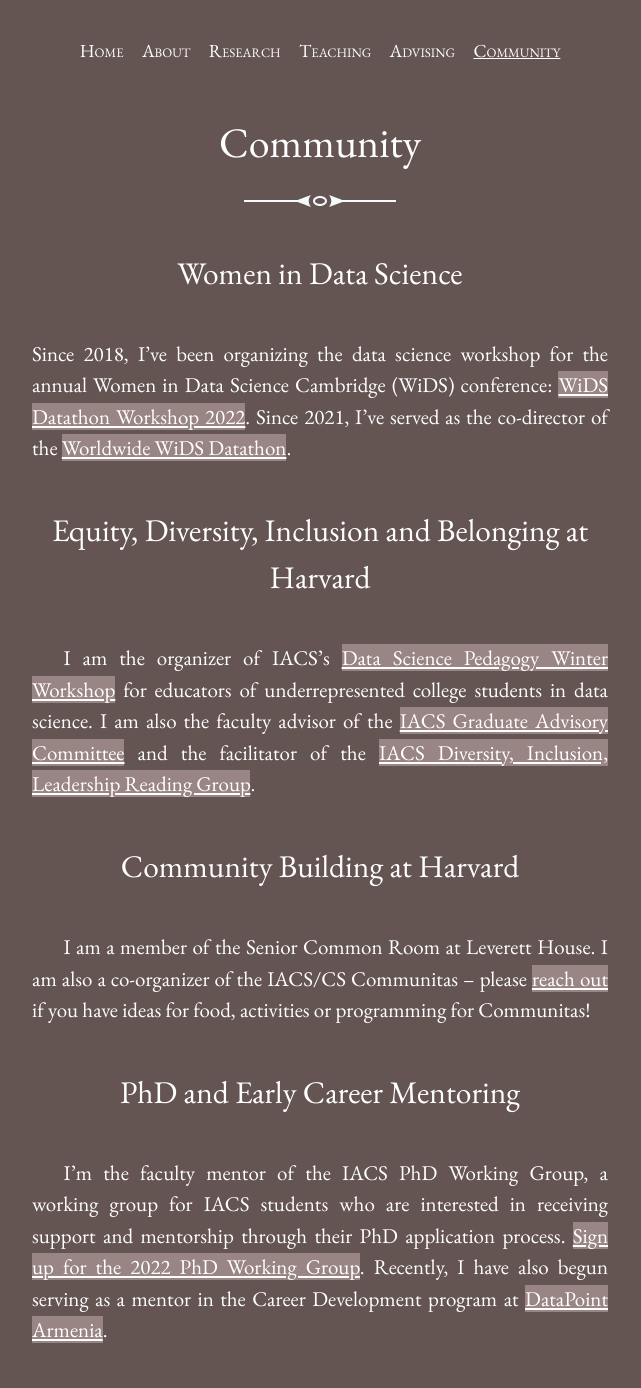
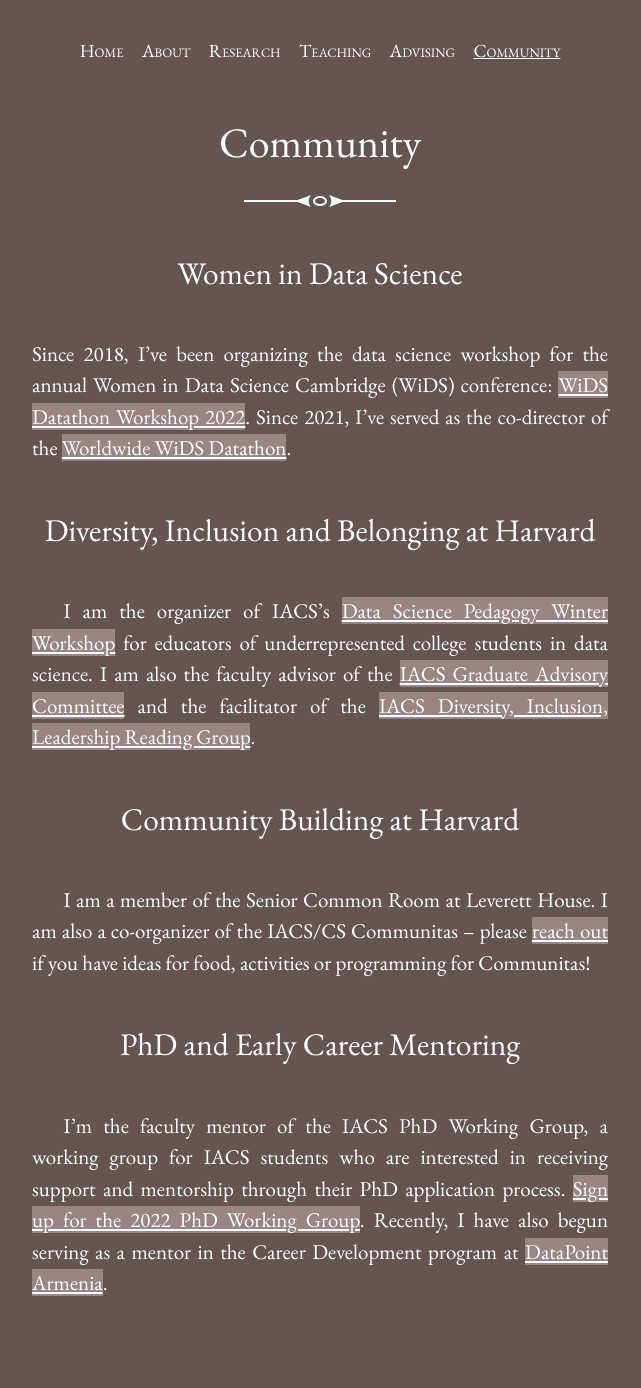
Before and after one commit to onefishy/onefishy.github.io, a Jekyll site: the page built from community.md, in a window 1280 px wide. Shown: the whole page, without its empty margins (320-961 px from the left). Built offline with Jekyll 4.4.1, drawn with Linux system fonts in a browser that asks for light colours; after the commit the page ends 1341 px from its top, so only the background shows below that.

Commit message:
Update community.md

```diff
--- a/community.md
+++ b/community.md
@@ -6,7 +6,7 @@
 ### Women in Data Science
 Since 2018, I've been organizing the data science workshop for the annual Women in Data Science Cambridge (WiDS) conference: [WiDS Datathon Workshop 2022](https://onefishy.github.io/wids_datathon/). Since 2021, I've served as the co-director of the [Worldwide WiDS Datathon](https://www.widsconference.org).
 
-### Equity, Diversity, Inclusion and Belonging at Harvard
+### Diversity, Inclusion and Belonging at Harvard
 I am the organizer of IACS's [Data Science Pedagogy Winter Workshop](https://onefishy.github.io/data-science-workshop/) for educators of underrepresented college students in data science. I am also the faculty advisor of the [IACS Graduate Advisory Committee](https://iacs-gac.github.io/pages/about.html) and the facilitator of the [IACS Diversity, Inclusion, Leadership Reading Group](https://onefishy.github.io/DIL_in_tech/reading_group.html).
 
 ### Community Building at Harvard
```
